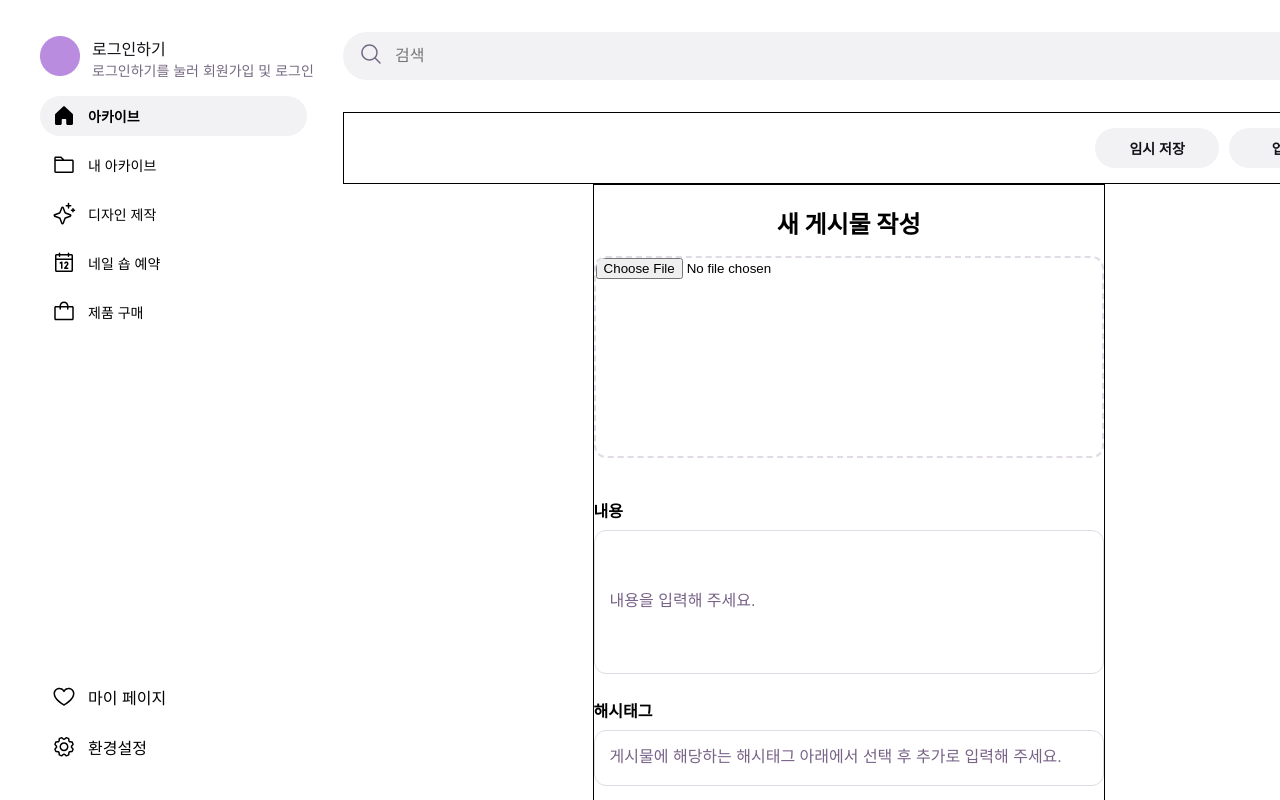
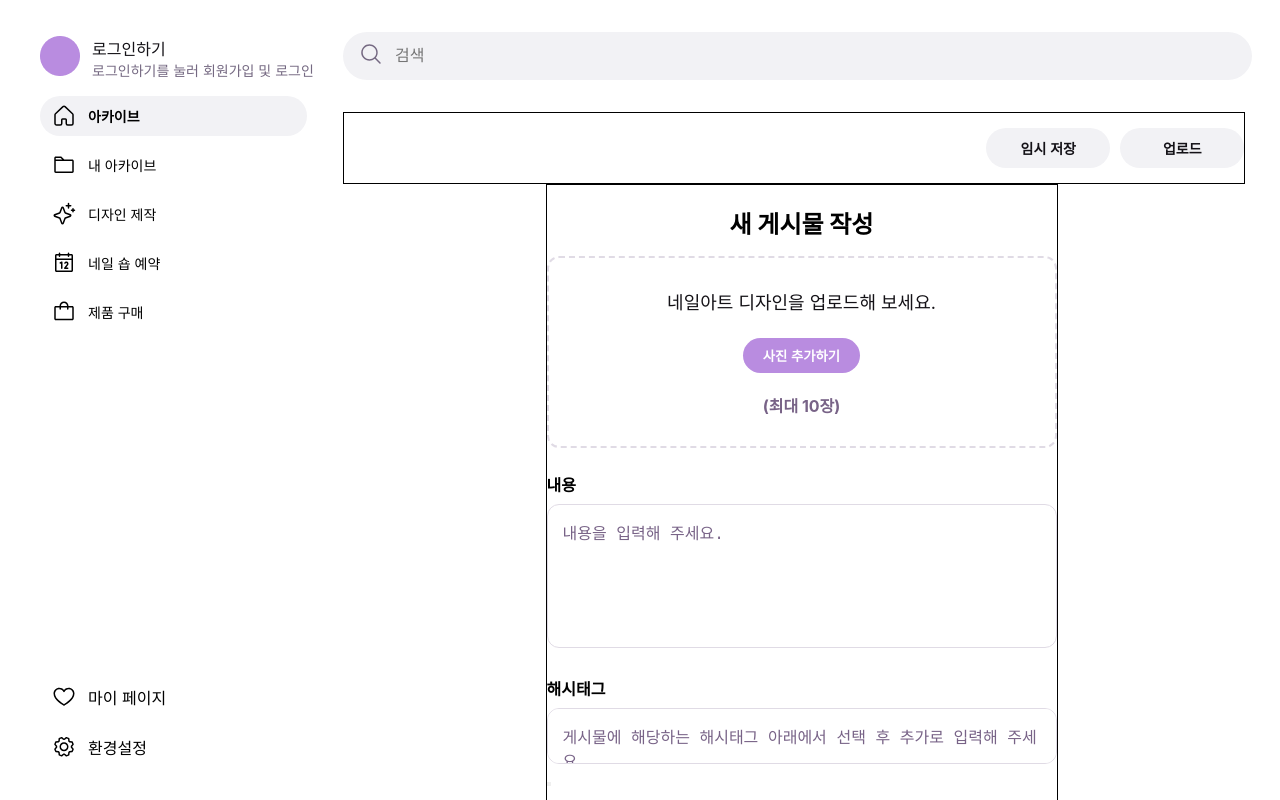
Before and after one commit to OZ-Coding-School/oz_02_collabo-006, a React (Create React App) app in the folder frontend/: page /create-post in a window 1280 px wide. Built offline with nearby package versions, Linux system fonts and the light colour scheme.

Commit message:
[Feat] 게시물 작성 화면 일부 구현, [Refactor] 사이드바 수정

```diff
--- a/frontend/src/components/common/FormSubmitButton.tsx
+++ b/frontend/src/components/common/FormSubmitButton.tsx
@@ -1,3 +1,4 @@
+import { activeStyles, hoverStyles } from 'constant/buttonPseudoClass';
 import styled from 'styled-components';
 
 interface SsubmitButtonProps {
@@ -19,17 +20,8 @@ const SsubmitButton = styled.button<SsubmitButtonProps>`
   border: none;
   cursor: pointer;
 
-  &:hover {
-    background-color: #ffffff;
-    color: #b88cde;
-    border: 2px solid #b88cde;
-  }
-
-  &:active {
-    background-color: #756982;
-    color: #ffffff;
-    border: none;
-  }
+  ${hoverStyles}
+  ${activeStyles}
 `;
 
 export default SsubmitButton;
--- a/frontend/src/components/layout/search/SearchBar.tsx
+++ b/frontend/src/components/layout/search/SearchBar.tsx
@@ -4,7 +4,7 @@ import { LIGHT_GRAY, LIGHT_PURPLE } from 'constant/colors';
 
 const SearchBarContainer = styled.div`
   position: relative;
-  width: 79vw;
+  width: 95%;
   margin: 32px 0 12px 20px;
 `;
 
--- a/frontend/src/components/layout/sidebar/Sidebar.tsx
+++ b/frontend/src/components/layout/sidebar/Sidebar.tsx
@@ -9,6 +9,7 @@ import { ReactComponent as ProductIcon } from '../../../asset/product.svg';
 import { ReactComponent as MyPageIcon } from '../../../asset/mypage.svg';
 import { ReactComponent as SettingsIcon } from '../../../asset/settings.svg';
 import { LIGHT_GRAY, LIGHT_PURPLE } from 'constant/colors';
+import { useState } from 'react';
 
 const MenuContainer = styled.div`
   width: 267px;
@@ -29,13 +30,20 @@ const MenuList = styled.ul`
   padding: 0;
 `;
 
-const StyledLink = styled(Link)<{ $archive?: boolean; $largerFont?: boolean }>`
+const StyledLink = styled(Link)<{
+  $archive?: boolean;
+  $largerFont?: boolean;
+  $isSelected?: boolean;
+}>`
   text-decoration: none;
   color: inherit;
   display: flex;
   align-items: center;
   padding: 8px 12px;
   border-radius: 20px;
+  font-weight: ${({ $isSelected }) => ($isSelected ? 'bold' : 'normal')};
+  background-color: ${({ $isSelected }) =>
+    $isSelected ? LIGHT_GRAY : 'transparent'};
 
   ${(props) =>
     props.$archive &&
@@ -73,6 +81,8 @@ const StyledLink = styled(Link)<{ $archive?: boolean; $largerFont?: boolean }>`
       font-weight: bold;
       svg {
         fill: white;
+        stroke: white;
+        stroke-width: 0;
       }
     }
   `}
@@ -142,6 +152,11 @@ const additionalMenuItems = [
 ];
 
 const Sidebar = () => {
+  const [selectedMenuIndex, setSelectedMenuIndex] = useState<number | null>(0);
+
+  const handleMenuClick = (index: number) => {
+    setSelectedMenuIndex(index);
+  };
   return (
     <MenuContainer>
       <LoginWrap />
@@ -153,8 +168,9 @@ const Sidebar = () => {
               <StyledLink
                 to={item.route}
                 className="menu"
-                $archive={index === 0} // 첫 번째 아이템인 경우에만 $archive prop을 true로 설정
                 $largerFont={false} // 항상 false로 설정
+                $isSelected={selectedMenuIndex === index} // 선택된 메뉴의 경우 $isSelected prop을 true로 설정
+                onClick={() => handleMenuClick(index)}
               >
                 <item.icon /> {/* 해당 아이콘 표시 */}
                 {item.text} {/* 메뉴 텍스트 표시 */}
@@ -174,6 +190,8 @@ const Sidebar = () => {
                 to={item.route}
                 className="menu"
                 $largerFont={item.$largerFont}
+                $isSelected={selectedMenuIndex === index + menuItems.length}
+                onClick={() => handleMenuClick(index + menuItems.length)}
               >
                 <item.icon /> {/* 해당 아이콘 표시 */}
                 {item.text} {/* 메뉴 텍스트 표시 */}
--- /dev/null
+++ b/frontend/src/constant/buttonPseudoClass.tsx
@@ -0,0 +1,17 @@
+import { css } from 'styled-components';
+
+export const hoverStyles = css`
+  &:hover {
+    background-color: #ffffff;
+    color: #b88cde;
+    border: 2px solid #b88cde;
+  }
+`;
+
+export const activeStyles = css`
+  &:active {
+    background-color: #756982;
+    color: #ffffff;
+    border: none;
+  }
+`;
--- a/frontend/src/pages/CreatePostPage/index.tsx
+++ b/frontend/src/pages/CreatePostPage/index.tsx
@@ -1,5 +1,6 @@
-import React from 'react';
+import { ChangeEvent, useRef, useState } from 'react';
 import styled from 'styled-components';
+
 import {
   LIGHT_GRAY,
   LIGHT_PURPLE,
@@ -7,23 +8,24 @@ import {
   TeXT_BLACK,
   INPUT_LIGHTGRAY,
 } from '../../constant/colors';
+import { activeStyles, hoverStyles } from 'constant/buttonPseudoClass';
 
 const CreatePostHeader = styled.div`
   display: flex;
   justify-content: flex-end;
   align-items: center;
-  width: 79vw;
+  width: 98.4%;
   height: 72px;
   border: 1px solid black;
 `;
 const Sbutton = styled.button`
   background-color: ${LIGHT_GRAY};
   color: ${TeXT_BLACK};
+  width: 124px;
+  height: 40px;
   font-size: 14px;
   font-weight: bold;
   margin-left: 10px;
-  width: 124px;
-  height: 40px;
   display: flex;
   align-items: center;
   justify-content: center;
@@ -37,67 +39,260 @@ const CreatePostBody = styled.div`
   width: 512px;
   height: 760px;
 `;
-const Title = styled.h1`
+const FormTitle = styled.h1`
   font-size: 24px;
   text-align: center;
   margin-top: 20px;
 `;
-const UploadImage = styled.input`
+
+const UploadImageArea = styled.div`
   width: 100%;
-  height: 202px;
+  height: auto;
+  min-height: 24vh;
   border: 2px dashed ${INPUT_LIGHTGRAY};
   border-radius: 12px;
   margin: 16px 0 16px 0;
+  padding: 10px;
+  display: flex;
+  justify-content: center;
+  align-items: center;
+  flex-direction: column;
+  flex-wrap: wrap;
+`;
+const Test = styled.div`
+  display: flex;
+  justify-content: flex-start;
+  flex-wrap: wrap;
+`;
+const UploadImageLargeText = styled.span`
+  font-size: 18px;
+  color: ${TeXT_BLACK};
+`;
+const UploadImageButton = styled.button`
+  background-color: ${LIGHT_PURPLE};
+  height: 35px;
+  color: white;
+  padding: 0 20px;
+  border: none;
+  border-radius: 20px;
+  cursor: pointer;
+  font-weight: bold;
+  margin-top: 24px;
+
+  ${hoverStyles}
+  ${activeStyles}
+`;
+const UploadImageSmallText = styled.span`
+  font-size: 16px;
+  font-weight: bold;
+  color: ${DARK_PURPLE};
+  margin-top: 20px;
+`;
+const HiddenInput = styled.input`
+  display: none;
 `;
 
 const ContentsAndHashTagContainer = styled.div``;
 
-const ContentsAndHashTagTitle = styled.h2`
-  font-size: 16px;
-  margin-top: 24px;
-`;
-const BaseInput = styled.input`
+const BaseInput = styled.textarea`
   width: 100%;
   border: 1px solid ${INPUT_LIGHTGRAY};
   border-radius: 12px;
+  font-size: 16px;
   margin-top: 8px;
   padding: 15px 17px 17px 15px;
+  resize: none;
+  overflow: auto;
+
   &::placeholder {
     color: ${DARK_PURPLE};
-    font-size: 16px;
+  }
+  &:focus {
+    outline: 1px solid ${LIGHT_PURPLE};
   }
 `;
 const UploadContents = styled(BaseInput)`
   height: 144px;
+  display: inline-block;
 `;
 const UploadHashTag = styled(BaseInput)`
   height: 56px;
 `;
 
+const BaseLabel = styled.label`
+  display: block;
+  font-size: 16px;
+  margin-top: 24px;
+  font-weight: bold;
+`;
+const ContentsTitle = styled(BaseLabel)``;
+const HashTagTitle = styled(BaseLabel)``;
+const HashTagItems = styled.button``;
+
+const ImageDisplay = styled.div`
+  position: relative;
+  width: 90px;
+  height: 90px;
+  overflow: hidden;
+  border: 1px solid #ccc;
+  margin: 3.5px;
+  transition: 0.2s ease-in-out;
+
+  &:hover {
+    transform: scale(1.02);
+  }
+`;
+
+const DeleteIcon = styled.span`
+  position: absolute;
+  top: 0;
+  right: 0;
+  cursor: pointer;
+  background: rgba(255, 0, 0, 0.6);
+  width: 20px;
+  height: 20px;
+  display: flex;
+  align-items: center;
+  justify-content: center;
+  color: white;
+  transition: 0.2s ease-in-out;
+  font-size: 16px;
+  &:hover {
+    transform: scale(1.15);
+  }
+  &:active {
+    transform: scale(0.96);
+  }
+`;
+
 const CreatePostPage = () => {
+  //현재 이미지 URL들을 저장
+  const [imageSrc, setImageSrc] = useState<string[]>([]);
+  // input요소에 대한 참조 생성
+  const fileInputRef = useRef<HTMLInputElement>(null);
+
+  // 이미지 업로드 처리
+  const handleUploadClick = () => {
+    if (imageSrc.length >= 10) {
+      alert('최대 10장까지만 업로드 가능합니다.');
+      return;
+    }
+    fileInputRef.current?.click();
+  };
+
+  // 이미지 리사이징
+  const resizeImage = (file: File): Promise<string> => {
+    return new Promise((resolve, reject) => {
+      const img = new Image();
+      img.onload = () => {
+        const canvas = document.createElement('canvas');
+        const maxDimension = 90; // 최대 너비와 높이
+        let newWidth, newHeight;
+
+        if (img.width > img.height) {
+          // 너비가 높이보다 클 경우, 너비를 기준으로 비율 조정
+          newWidth = maxDimension;
+          newHeight = (img.height / img.width) * maxDimension;
+        } else {
+          // 높이가 너비보다 크거나 같을 경우, 높이를 기준으로 비율 조정
+          newHeight = maxDimension;
+          newWidth = (img.width / img.height) * maxDimension;
+        }
+
+        canvas.width = newWidth;
+        canvas.height = newHeight;
+        const ctx = canvas.getContext('2d') as CanvasRenderingContext2D;
+
+        // 캔버스에 새로 계산된 크기로 이미지를 그립니다
+        ctx.drawImage(img, 0, 0, newWidth, newHeight);
+        resolve(canvas.toDataURL());
+      };
+      img.onerror = reject;
+      img.src = URL.createObjectURL(file);
+    });
+  };
+
+  const handleFileChange = async (event: ChangeEvent<HTMLInputElement>) => {
+    const files = event.target.files;
+    if (files) {
+      // 남은 이미지 계산
+      const remainImage = 10 - imageSrc.length;
+      if (files.length > remainImage) {
+        alert(
+          `⛔️ 최대 10장까지만 업로드 가능합니다. ⛔️\n\n` +
+            `✔️ 선택한 이미지 개수: ${files.length}장\n` +
+            `✔️ 선택 가능한 이미지 개수: ${remainImage}장`,
+        );
+      } else {
+        for (let i = 0; i < files.length; i++) {
+          const resizedImage = await resizeImage(files[i]);
+          setImageSrc((prevImages) => [...prevImages, resizedImage]);
+        }
+      }
+    }
+  };
+
+  // 이미지 삭제 처리
+  const handleDeleteImage = (index: number) => {
+    setImageSrc((prevImages) => prevImages.filter((_, i) => i !== index));
+  };
   return (
-    <>
+    <form>
       <CreatePostHeader>
         <Sbutton>임시 저장</Sbutton>
         <Sbutton>업로드</Sbutton>
       </CreatePostHeader>
       <CreatePostBody>
-        <Title>새 게시물 작성</Title>
-        <UploadImage type="file" accept="image/*"></UploadImage>
+        <FormTitle>새 게시물 작성</FormTitle>
+        <UploadImageArea>
+          <Test>
+            <HiddenInput
+              ref={fileInputRef}
+              type="file"
+              accept="image/*"
+              multiple
+              onChange={handleFileChange}
+            />
+            {imageSrc.map((src, index) => (
+              <ImageDisplay key={index}>
+                <img
+                  src={src}
+                  alt={`Uploaded ${index}`}
+                  style={{ width: '100%', height: 'auto' }}
+                />
+                <DeleteIcon onClick={() => handleDeleteImage(index)}>
+                  ×
+                </DeleteIcon>
+              </ImageDisplay>
+            ))}
+          </Test>
+
+          {imageSrc.length === 0 && (
+            <UploadImageLargeText>
+              네일아트 디자인을 업로드해 보세요.
+            </UploadImageLargeText>
+          )}
+          {imageSrc.length < 10 && (
+            <>
+              <UploadImageButton onClick={handleUploadClick}>
+                사진 추가하기
+              </UploadImageButton>
+              <UploadImageSmallText>(최대 10장)</UploadImageSmallText>
+            </>
+          )}
+        </UploadImageArea>
         <ContentsAndHashTagContainer>
-          <ContentsAndHashTagTitle>내용</ContentsAndHashTagTitle>
-          <UploadContents
-            type="text"
-            placeholder="내용을 입력해 주세요."
-          ></UploadContents>
-          <ContentsAndHashTagTitle>해시태그</ContentsAndHashTagTitle>
+          <ContentsTitle htmlFor="contents">내용</ContentsTitle>
+          <UploadContents id="contents" placeholder="내용을 입력해 주세요." />
+          <HashTagTitle htmlFor="hashtag">해시태그</HashTagTitle>
           <UploadHashTag
-            type="text"
+            id="hashtag"
             placeholder="게시물에 해당하는 해시태그 아래에서 선택 후 추가로 입력해 주세요."
-          ></UploadHashTag>
+          />
+          <HashTagItems />
         </ContentsAndHashTagContainer>
       </CreatePostBody>
-    </>
+    </form>
   );
 };
 
```
Also changed, not shown: frontend/src/components/modal/components/LoginDetail.tsx (+8 -5 lines), frontend/src/pages/MyPage/index.tsx (+3 -4 lines), frontend/src/asset/archive.svg.
